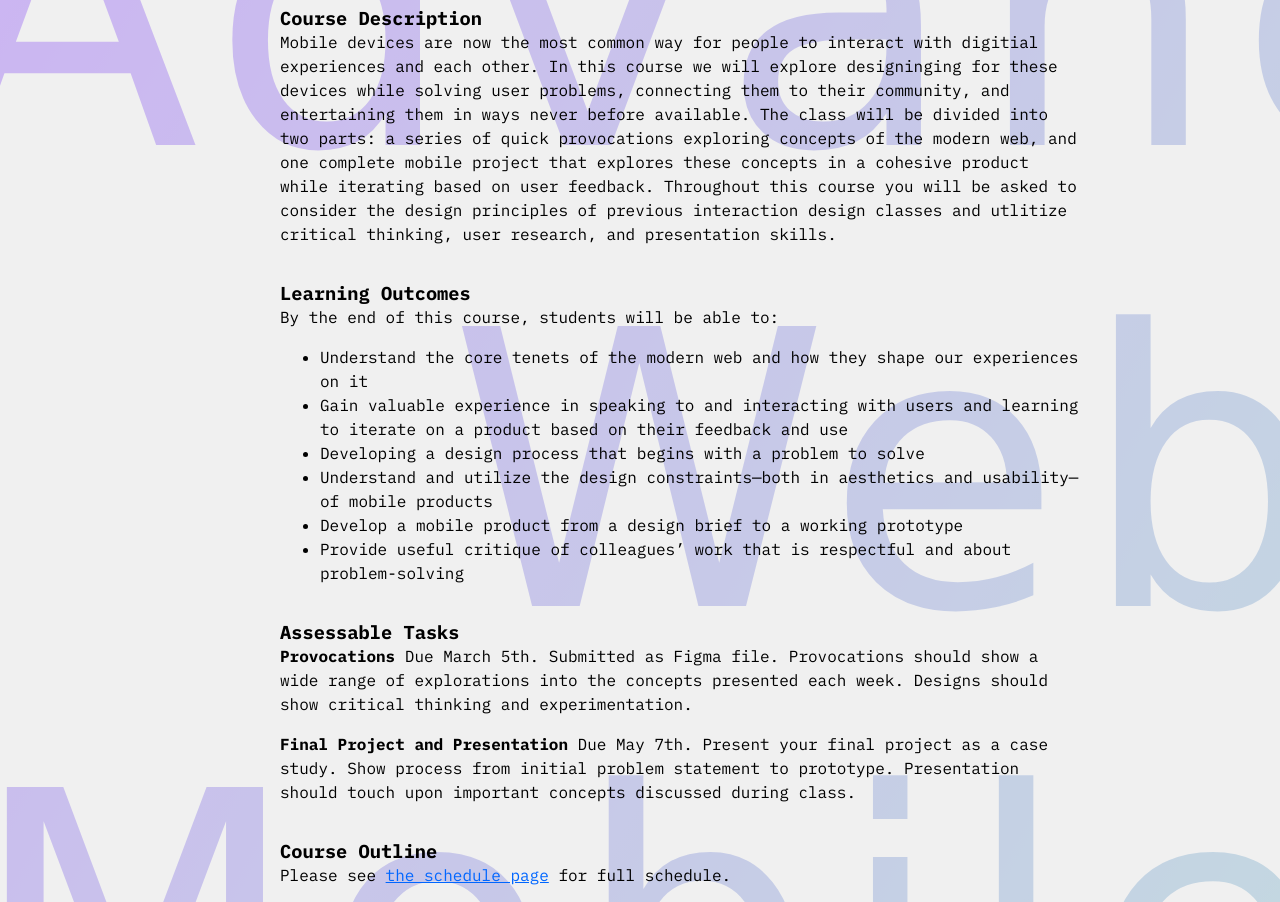
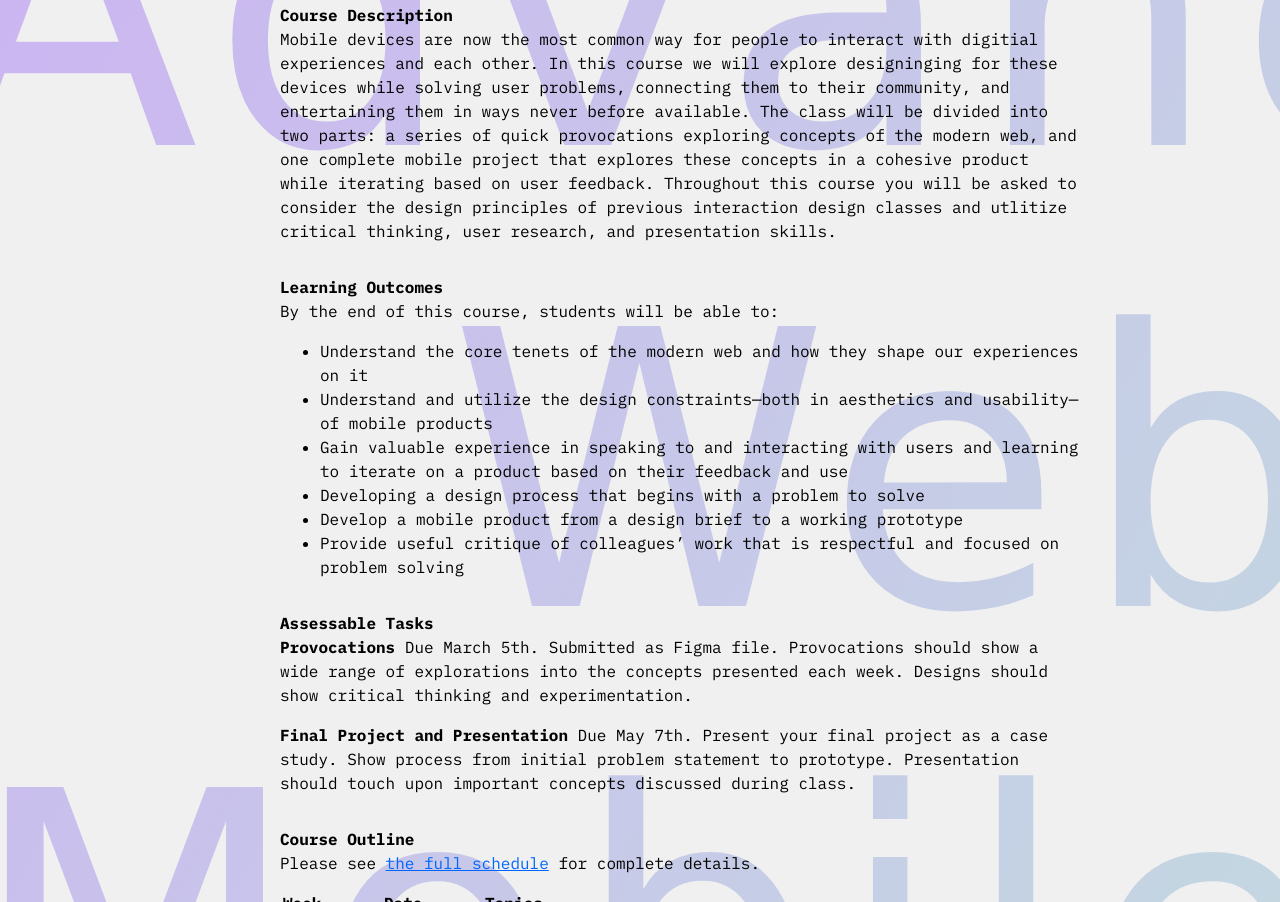
Before and after one commit to dvschultz/PSD-WAMD-SP19, a plain HTML site: page syllabus.html in a window 1280 px wide. Shown: the part 157-1059 px from the top of the page. Drawn offline with Linux system fonts and the light colour scheme; a web font is replaced by a local one.

Commit message:
more text fixes

```diff
--- a/css/styles.css
+++ b/css/styles.css
@@ -77,6 +77,8 @@ h2 {
 h3 {
 	margin: 2em 0 0;
 	font-weight: 700;
+	line-height: 1.5;
+	font-size: 1rem;
 }
 
 p,li {
--- a/syllabus.html
+++ b/syllabus.html
@@ -34,11 +34,11 @@
 	<p>By the end of this course, students will be able to:</p>
 	<ul>
 		<li>Understand the core tenets of the modern web and how they shape our experiences on it</li>
+		<li>Understand and utilize the design constraints—both in aesthetics and usability—of mobile products</li>
 		<li>Gain valuable experience in speaking to and interacting with users and learning to iterate on a product based on their feedback and use</li>
 		<li>Developing a design process that begins with a problem to solve</li>
-		<li>Understand and utilize the design constraints—both in aesthetics and usability—of mobile products</li>
 		<li>Develop a mobile product from a design brief to a working prototype</li>
-		<li>Provide useful critique of colleagues’ work that is respectful and about problem-solving</li>
+		<li>Provide useful critique of colleagues’ work that is respectful and focused on problem solving</li>
 	</ul>
 
 	<h3>Assessable Tasks</h3>
@@ -46,7 +46,7 @@
 	<p><strong>Final Project and Presentation</strong> Due May 7th. Present your final project as a case study. Show process from initial problem statement to prototype. Presentation should touch upon important concepts discussed during class.</p>
 
 	<h3>Course Outline</h3>
-	<p>Please see <a href="/schedule.html">the schedule page</a> for full schedule.</p>
+	<p>Please see <a href="/schedule.html">the full schedule</a> for complete details.</p>
 	<table>
 
 		<thead>
```
